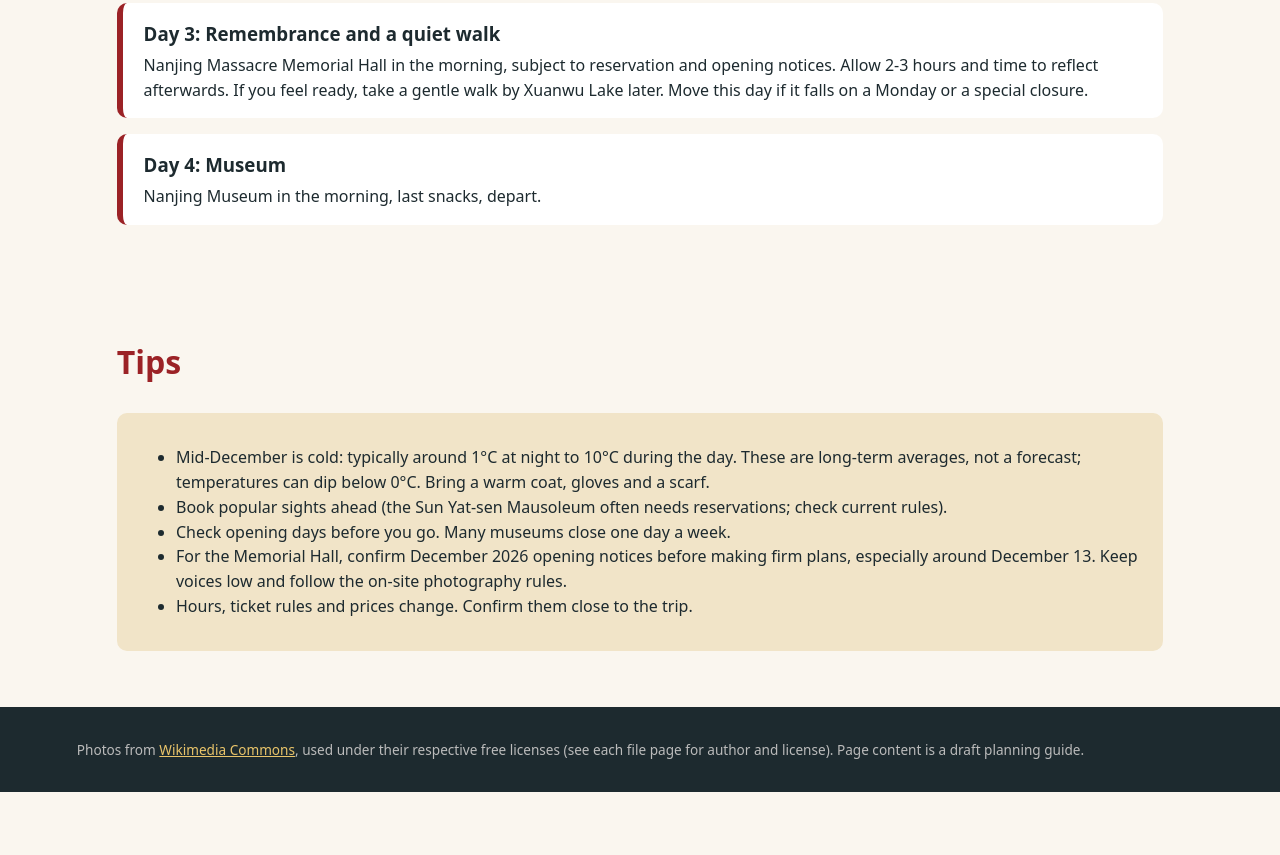
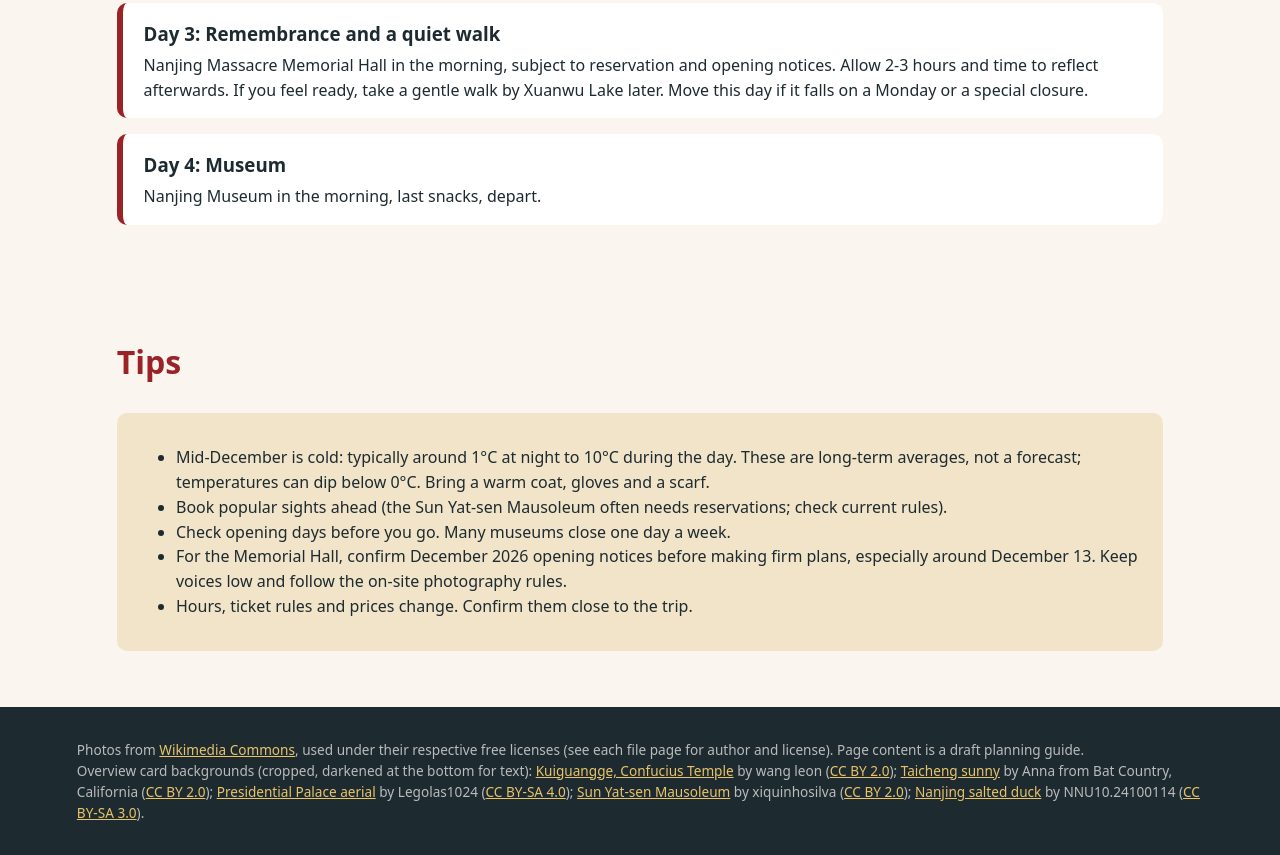
Before and after one commit to harcg111/nanjing-year-end-trip, a plain HTML site: page index.html in a window 1280 px wide. Shown: the part 4650-5505 px from the top of the page. Before the commit the page ends 5442 px from the top, so only its background shows below. Drawn offline with Linux system fonts and the light colour scheme.

Commit message:
Add photo credits for overview card backgrounds
Updated footer to include image credits and additional information.

```diff
--- a/index.html
+++ b/index.html
@@ -29,4 +29,4 @@
 <div class="day"><h3>Day 3: Remembrance and a quiet walk</h3>Nanjing Massacre Memorial Hall in the morning, subject to reservation and opening notices. Allow 2-3 hours and time to reflect afterwards. If you feel ready, take a gentle walk by Xuanwu Lake later. Move this day if it falls on a Monday or a special closure.</div>
 <div class="day"><h3>Day 4: Museum</h3>Nanjing Museum in the morning, last snacks, depart.</div></div></section>
 <section id="tips"><h2>Tips</h2><div class="note"><ul><li>Mid-December is cold: typically around 1°C at night to 10°C during the day. These are long-term averages, not a forecast; temperatures can dip below 0°C. Bring a warm coat, gloves and a scarf.</li><li>Book popular sights ahead (the Sun Yat-sen Mausoleum often needs reservations; check current rules).</li><li>Check opening days before you go. Many museums close one day a week.</li><li>For the Memorial Hall, confirm December 2026 opening notices before making firm plans, especially around December 13. Keep voices low and follow the on-site photography rules.</li><li>Hours, ticket rules and prices change. Confirm them close to the trip.</li></ul></div></section>
-<footer>Photos from <a href="https://commons.wikimedia.org">Wikimedia Commons</a>, used under their respective free licenses (see each file page for author and license). Page content is a draft planning guide.</footer></body></html>
+<footer>Photos from <a href="https://commons.wikimedia.org">Wikimedia Commons</a>, used under their respective free licenses (see each file page for author and license). Page content is a draft planning guide.<br>Overview card backgrounds (cropped, darkened at the bottom for text): <a href="https://commons.wikimedia.org/wiki/File:KuiGuangGe_of_Nanjing_Confucian_Temple.jpg">Kuiguangge, Confucius Temple</a> by wang leon (<a href="https://creativecommons.org/licenses/by/2.0/">CC BY 2.0</a>); <a href="https://commons.wikimedia.org/wiki/File:Taicheng_sunny.jpg">Taicheng sunny</a> by Anna from Bat Country, California (<a href="https://creativecommons.org/licenses/by/2.0/">CC BY 2.0</a>); <a href="https://commons.wikimedia.org/wiki/File:%E4%B8%AD%E5%8D%8E%E6%B0%91%E5%9B%BD%E6%80%BB%E7%BB%9F%E5%BA%9C%C2%B7%E5%8D%97%E4%BA%AC%C2%B7%E8%88%AA%E6%8B%8D.jpg">Presidential Palace aerial</a> by Legolas1024 (<a href="https://creativecommons.org/licenses/by-sa/4.0/">CC BY-SA 4.0</a>); <a href="https://commons.wikimedia.org/wiki/File:Sun_Yat-sen_Mausoleum_-_54400198691.jpg">Sun Yat-sen Mausoleum</a> by xiquinhosilva (<a href="https://creativecommons.org/licenses/by/2.0/">CC BY 2.0</a>); <a href="https://commons.wikimedia.org/wiki/File:Nanjing_salted_duck.JPG">Nanjing salted duck</a> by NNU10.24100114 (<a href="https://creativecommons.org/licenses/by-sa/3.0/">CC BY-SA 3.0</a>).</footer></body></html>
```
